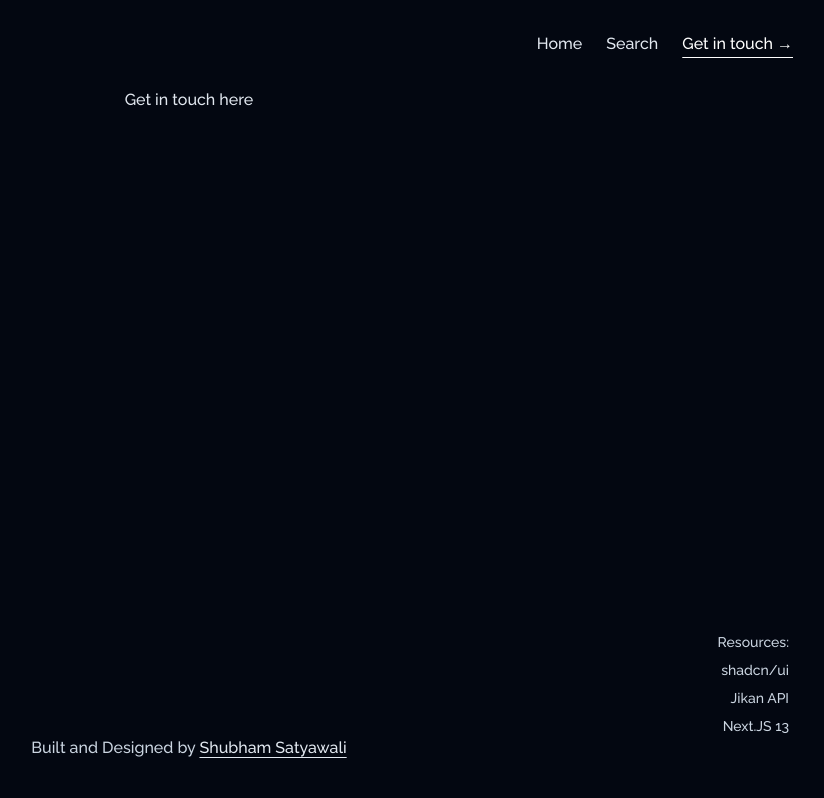
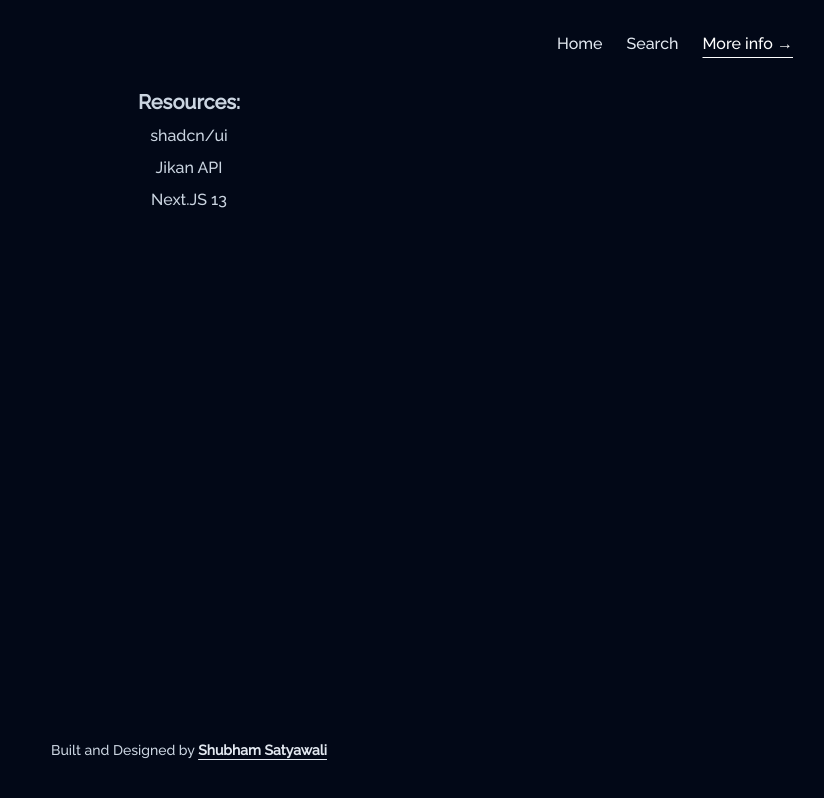
Before and after one commit to Shubham052000/aniyo-2.0-next, a Next.js app: page /get-in-touch in a window 1280 px wide. Shown: the whole page, without its empty margins (451-1275 px from the left). Built offline with nearby package versions, Linux system fonts and the light colour scheme.

Commit message:
started working on more-info section simplified the footer

```diff
--- a/app/get-in-touch/page.tsx
+++ b/app/get-in-touch/page.tsx
@@ -1,7 +1,37 @@
 import React from "react";
 
 const page = () => {
-  return <div>Get in touch here </div>;
+  return (
+    <div className="flex justify-center text-slate-300">
+      <div id="resources" className="flex flex-col gap-2 ">
+        <p className="text-xl font-bold">Resources: </p>
+        <a
+          href="https://ui.shadcn.com/"
+          target="_blank"
+          rel="noreferrer"
+          className="hover:text-white"
+        >
+          shadcn/ui
+        </a>
+        <a
+          href="https://jikan.moe/"
+          target="_blank"
+          rel="noreferrer"
+          className="hover:text-white"
+        >
+          Jikan API
+        </a>
+        <a
+          href="https://nextjs.org/"
+          target="_blank"
+          rel="noreferrer"
+          className="hover:text-white"
+        >
+          Next.JS 13
+        </a>
+      </div>
+    </div>
+  );
 };
 
 export default page;
--- a/app/globals.css
+++ b/app/globals.css
@@ -5,16 +5,16 @@
 @layer base {
   :root {
     --background: 0 0% 100%;
-    --foreground: 222.2 47.4% 11.2%;
+    --foreground: 222.2 84% 4.9%;
 
     --muted: 210 40% 96.1%;
     --muted-foreground: 215.4 16.3% 46.9%;
 
     --popover: 0 0% 100%;
-    --popover-foreground: 222.2 47.4% 11.2%;
+    --popover-foreground: 222.2 84% 4.9%;
 
     --card: 0 0% 100%;
-    --card-foreground: 222.2 47.4% 11.2%;
+    --card-foreground: 222.2 84% 4.9%;
 
     --border: 214.3 31.8% 91.4%;
     --input: 214.3 31.8% 91.4%;
@@ -28,7 +28,7 @@
     --accent: 210 40% 96.1%;
     --accent-foreground: 222.2 47.4% 11.2%;
 
-    --destructive: 0 100% 50%;
+    --destructive: 0 84.2% 60.2%;
     --destructive-foreground: 210 40% 98%;
 
     --ring: 215 20.2% 65.1%;
@@ -37,36 +37,34 @@
   }
 
   .dark {
-    --background: 224 71% 4%;
-    --foreground: 213 31% 91%;
+    --background: 222.2 84% 4.9%;
+    --foreground: 210 40% 98%;
 
-    --muted: 223 47% 11%;
-    --muted-foreground: 215.4 16.3% 56.9%;
+    --muted: 217.2 32.6% 17.5%;
+    --muted-foreground: 215 20.2% 65.1%;
 
-    --popover: 224 71% 4%;
-    --popover-foreground: 215 20.2% 65.1%;
+    --popover: 222.2 84% 4.9%;
+    --popover-foreground: 210 40% 98%;
 
-    --card: 224 71% 4%;
-    --card-foreground: 213 31% 91%;
+    --card: 222.2 84% 4.9%;
+    --card-foreground: 210 40% 98%;
 
-    --border: 216 34% 17%;
-    --input: 216 34% 17%;
+    --border: 217.2 32.6% 17.5%;
+    --input: 217.2 32.6% 17.5%;
 
     --primary: 210 40% 98%;
-    --primary-foreground: 222.2 47.4% 1.2%;
+    --primary-foreground: 222.2 47.4% 11.2%;
 
-    --secondary: 222.2 47.4% 11.2%;
+    --secondary: 217.2 32.6% 17.5%;
     --secondary-foreground: 210 40% 98%;
 
-    --accent: 216 34% 17%;
+    --accent: 217.2 32.6% 17.5%;
     --accent-foreground: 210 40% 98%;
 
-    --destructive: 0 63% 31%;
-    --destructive-foreground: 210 40% 98%;
+    --destructive: 0 62.8% 30.6%;
+    --destructive-foreground: 0 85.7% 97.3%;
 
-    --ring: 216 34% 17%;
-
-    --radius: 0.5rem;
+    --ring: 217.2 32.6% 17.5%;
   }
 }
 
@@ -76,6 +74,5 @@
   }
   body {
     @apply bg-background text-foreground;
-    font-feature-settings: "rlig" 1, "calt" 1;
   }
 }
--- a/components/HomeFooter.tsx
+++ b/components/HomeFooter.tsx
@@ -1,41 +1,9 @@
 import React from "react";
 
-// To-DO: Lucide Icons
 const HomeFooter = () => {
   return (
     <div className="mx-10 py-10 text-slate-300">
-      <div className="flex justify-between">
-        <div id="aniyo-logo"></div>
-        <div id="resources" className="flex flex-col gap-2 text-right">
-          <p className="text-sm">Resources: </p>
-          <a
-            className="text-sm"
-            href="https://ui.shadcn.com/"
-            target="_blank"
-            rel="noreferrer"
-          >
-            shadcn/ui
-          </a>
-          <a
-            className="text-sm"
-            href="https://jikan.moe/"
-            target="_blank"
-            rel="noreferrer"
-          >
-            Jikan API
-          </a>
-          <a
-            className="text-sm"
-            href="https://nextjs.org/"
-            target="_blank"
-            rel="noreferrer"
-          >
-            Next.JS 13
-          </a>
-        </div>
-      </div>
-      <div>
-        <p className="text-center">
+      <p className="text-center text-sm">
         Built and Designed by{" "}
         <a
           href="https://shubham-satyawali.netlify.app/"
@@ -43,10 +11,9 @@ const HomeFooter = () => {
           rel="noreferrer"
           className="text-slate-200 underline underline-offset-4 duration-100 hover:text-white"
         >
-            Shubham Satyawali
+          <span className="font-bold">Shubham Satyawali</span>
         </a>
       </p>
-      </div>
     </div>
   );
 };
--- a/components/HomeHeader.tsx
+++ b/components/HomeHeader.tsx
@@ -1,16 +1,26 @@
 "use client";
+import { MoonStar, Sun } from "lucide-react";
 import Image from "next/image";
 import Link from "next/link";
 import { usePathname } from "next/navigation";
+import { Button } from "./ui/button";
 
+// To-DO: Lucide Icons
 const HomeHeader = () => {
   const path = usePathname();
+  // const themeHandler = () => {
+  //   console.log("clicked button");
+  // };
   return (
     <div className="flex justify-between py-8 pl-5 pr-9 text-slate-200">
       <div></div>
       {/* <Image alt="" src={""} /> */}
 
-      <div className="flex justify-end gap-6">
+      <div className="flex items-center justify-end gap-6">
+        {/* <Button variant={"ghost"} onClick={themeHandler}>
+          <MoonStar />
+          <Sun />
+        </Button> */}
         <Link
           href={"/"}
           className={`${
@@ -33,7 +43,7 @@ const HomeHeader = () => {
             path === "/get-in-touch" && "text-white underline"
           } underline-offset-8`}
         >
-          Get in touch &rarr;
+          More info &rarr;
         </Link>
       </div>
     </div>
--- /dev/null
+++ b/components/ui/button.tsx
@@ -0,0 +1,56 @@
+import * as React from "react"
+import { Slot } from "@radix-ui/react-slot"
+import { cva, type VariantProps } from "class-variance-authority"
+
+import { cn } from "@/lib/utils"
+
+const buttonVariants = cva(
+  "inline-flex items-center justify-center rounded-md text-sm font-medium ring-offset-background transition-colors focus-visible:outline-none focus-visible:ring-2 focus-visible:ring-ring focus-visible:ring-offset-2 disabled:pointer-events-none disabled:opacity-50",
+  {
+    variants: {
+      variant: {
+        default: "bg-primary text-primary-foreground hover:bg-primary/90",
+        destructive:
+          "bg-destructive text-destructive-foreground hover:bg-destructive/90",
+        outline:
+          "border border-input bg-background hover:bg-accent hover:text-accent-foreground",
+        secondary:
+          "bg-secondary text-secondary-foreground hover:bg-secondary/80",
+        ghost: "hover:bg-accent hover:text-accent-foreground",
+        link: "text-primary underline-offset-4 hover:underline",
+      },
+      size: {
+        default: "h-10 px-4 py-2",
+        sm: "h-9 rounded-md px-3",
+        lg: "h-11 rounded-md px-8",
+        icon: "h-10 w-10",
+      },
+    },
+    defaultVariants: {
+      variant: "default",
+      size: "default",
+    },
+  }
+)
+
+export interface ButtonProps
+  extends React.ButtonHTMLAttributes<HTMLButtonElement>,
+    VariantProps<typeof buttonVariants> {
+  asChild?: boolean
+}
+
+const Button = React.forwardRef<HTMLButtonElement, ButtonProps>(
+  ({ className, variant, size, asChild = false, ...props }, ref) => {
+    const Comp = asChild ? Slot : "button"
+    return (
+      <Comp
+        className={cn(buttonVariants({ variant, size, className }))}
+        ref={ref}
+        {...props}
+      />
+    )
+  }
+)
+Button.displayName = "Button"
+
+export { Button, buttonVariants }
--- /dev/null
+++ b/components/ui/tooltip.tsx
@@ -0,0 +1,30 @@
+"use client"
+
+import * as React from "react"
+import * as TooltipPrimitive from "@radix-ui/react-tooltip"
+
+import { cn } from "@/lib/utils"
+
+const TooltipProvider = TooltipPrimitive.Provider
+
+const Tooltip = TooltipPrimitive.Root
+
+const TooltipTrigger = TooltipPrimitive.Trigger
+
+const TooltipContent = React.forwardRef<
+  React.ElementRef<typeof TooltipPrimitive.Content>,
+  React.ComponentPropsWithoutRef<typeof TooltipPrimitive.Content>
+>(({ className, sideOffset = 4, ...props }, ref) => (
+  <TooltipPrimitive.Content
+    ref={ref}
+    sideOffset={sideOffset}
+    className={cn(
+      "z-50 overflow-hidden rounded-md border bg-popover px-3 py-1.5 text-sm text-popover-foreground shadow-md animate-in fade-in-0 zoom-in-95 data-[state=closed]:animate-out data-[state=closed]:fade-out-0 data-[state=closed]:zoom-out-95 data-[side=bottom]:slide-in-from-top-2 data-[side=left]:slide-in-from-right-2 data-[side=right]:slide-in-from-left-2 data-[side=top]:slide-in-from-bottom-2",
+      className
+    )}
+    {...props}
+  />
+))
+TooltipContent.displayName = TooltipPrimitive.Content.displayName
+
+export { Tooltip, TooltipTrigger, TooltipContent, TooltipProvider }
--- a/lib/utils.ts
+++ b/lib/utils.ts
@@ -1,4 +1,4 @@
-import { ClassValue, clsx } from "clsx"
+import { type ClassValue, clsx } from "clsx"
 import { twMerge } from "tailwind-merge"
 
 export function cn(...inputs: ClassValue[]) {
--- a/tailwind.config.js
+++ b/tailwind.config.js
@@ -5,6 +5,7 @@ module.exports = {
     './pages/**/*.{ts,tsx}',
     './components/**/*.{ts,tsx}',
     './app/**/*.{ts,tsx}',
+    './src/**/*.{ts,tsx}',
 	],
   theme: {
     container: {
```
Also changed, not shown: app/page.tsx (+22 -6 lines), package.json (+5 -3 lines), components.json (added), 1 other file (tests, documents, lock files or other folders). Lines whose indentation alone changed are shown as unchanged.
